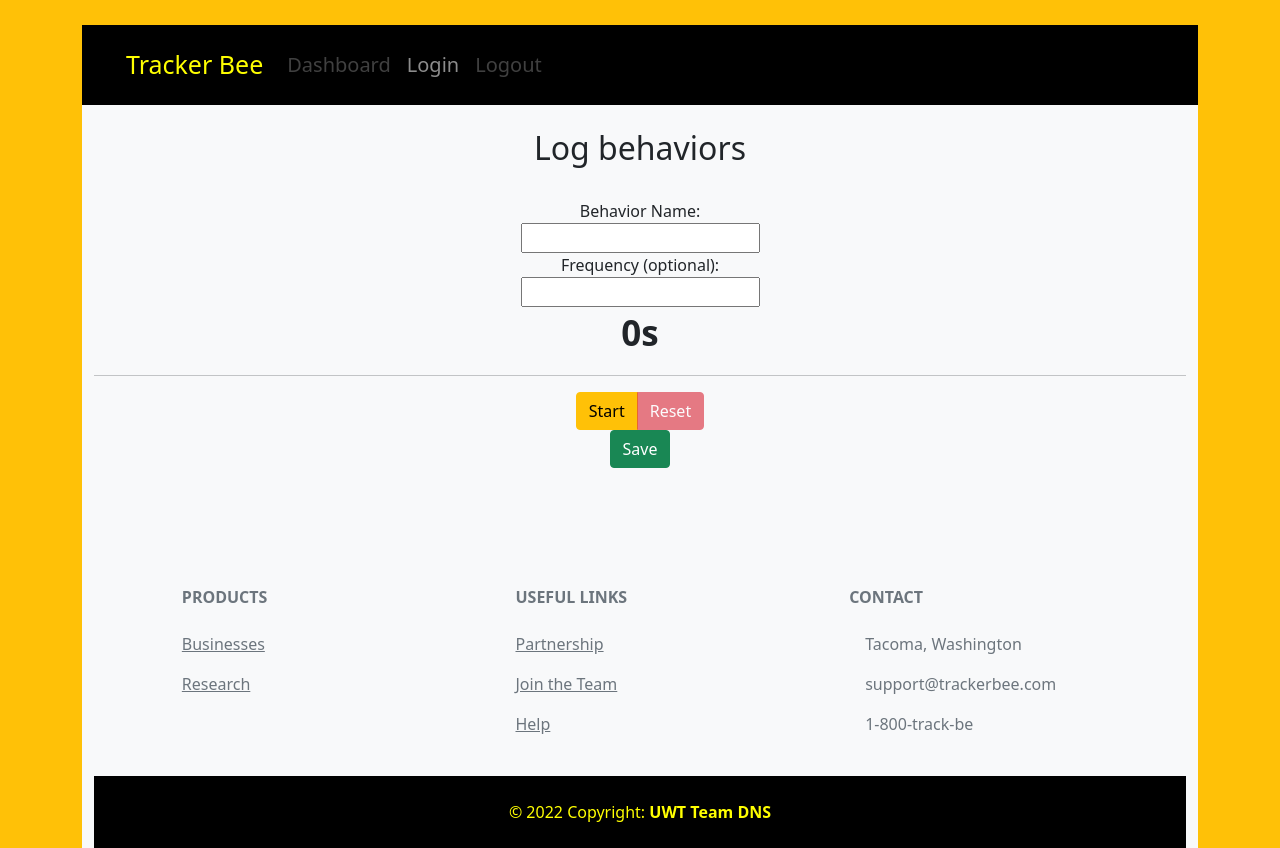
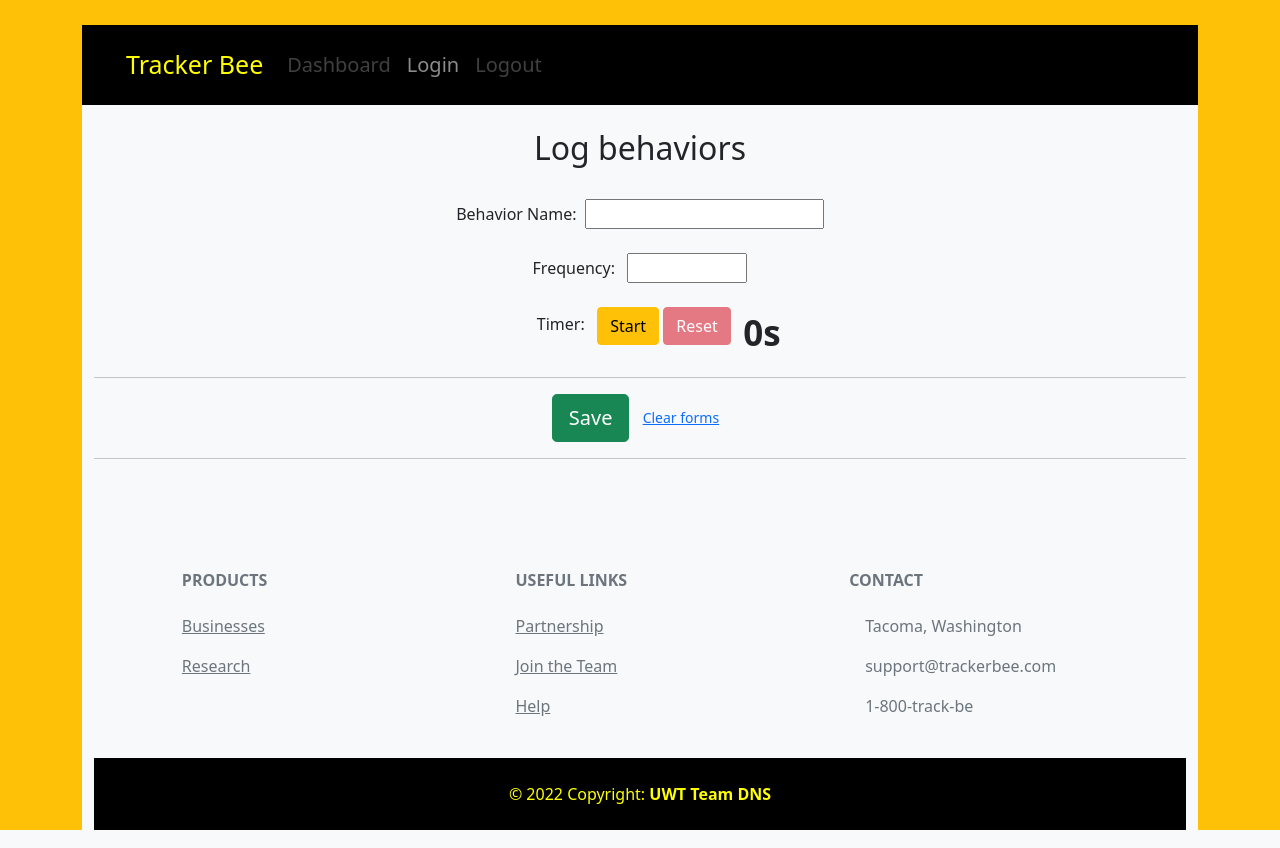
Before and after one commit to LadyLiu/behavior_tracker, a Flask app: template app/templates/person/duration.html in a window 1280 px wide. Run offline with Flask 2, Linux system fonts and the light colour scheme; the template is opened without the code that fills it, so the values that code supplies are empty; the visitor is signed in with stand-in values (Sample User, id 1); parts of the project's set-up code (start-up, migrations or seed data) failed here and were passed over.

Commit message:
improved behavior layout

```diff
--- a/app/static/css/styles.css
+++ b/app/static/css/styles.css
@@ -45,3 +45,7 @@ button{
 #frequency_results_display {
     display: none;
 }
+
+input[type=number] {
+    width: 120px;
+}
--- a/app/templates/person/duration.html
+++ b/app/templates/person/duration.html
@@ -2,26 +2,35 @@
 {% set active_page = 'Behavior' %}
 {% block title %} Behavior Selection {% endblock %}
 {% block content %}
-<div class="container align-self-center bg-light"><br>
+<div class="container bg-light"><br>
     <h1 class="header_logo text-center">Log behaviors</h1>
     <br>
     <div class="u-center-text">
         <form method="post" id="behavior_name">
-            <label for="behavior_name">Behavior Name:</label><br>
-            <input type="text"><br>
-            <label for="frequency">Frequency (optional): </label><br>
-            <input type="number"><br>
+            <div class="container">
+                <label for="behavior_name">Behavior Name:&nbsp;</label>
+                <input type="text"><br>
+            </div><br>
+            <div class="container freq">
+                <label for="frequency">Frequency:&nbsp;&nbsp;</label>
+                <input type="number"><br>
+            </div>
+            <br>
         </form>
-        <span class="timer" id="time">0s</span>
+        <div class="btn-group" role="group" aria-label="Basic mixed styles example">
+            <p> Timer:&nbsp;&nbsp;
+                <button id="start" type="button" class="btn btn-warning">Start</button>
+                <button id="reset" type="button" class="btn btn-danger">Reset</button>
+                &nbsp;&nbsp;
+                <span class="timer position-absolute bottom-25" id="time">0s</span>
+            </p>
+        </div><br><hr>
+        <!-- <div class="btn-group" role="group" aria-label="Basic mixed styles example"> -->
+            <button id="save" type="button" class="btn btn-success btn-lg">Save</button>
+            <button class="text-center btn btn-muted btn-sm"><a href="{{ url_for('duration') }}">Clear
+                    forms</a></button>
+        <!-- </div> -->
         <hr>
-        <div class="btn-group" role="group" aria-label="Basic mixed styles example">
-            <button id="start" type="button" class="btn btn-warning">Start</button>
-            <button id="reset" type="button" class="btn btn-danger">Reset</button>
-        </div><br>
-        <div>
-            <button id="save" type="button" class="btn btn-success">Save</button>
-        </div>
-        <br>
         <div id="frequency_results_display">
             <strong>Frequency results of <span id="frequency_results"></span> saved</strong>
         </div>
@@ -69,9 +78,11 @@
         }
 
         function save() {
-            const server_data = [{ "behavior_name": behavior_name.value,
-                                   "frequency": frequency.value,
-                                   "timer": count }];
+            const server_data = [{
+                "behavior_name": behavior_name.value,
+                "frequency": frequency.value,
+                "timer": count
+            }];
             $.ajax({
                 type: "POST",
                 url: "/duration_timer",
--- a/app/templates/person/person.html
+++ b/app/templates/person/person.html
@@ -43,7 +43,7 @@
     </div>
     <hr>
   </form>
-  <h4 class="bottom text-center"><a class="bottom" href="{{ url_for('duration') }}">Log Behavior</a></h4><br>
+  <h4 class="bottom text-center"><a class="bottom" href="{{ url_for('duration') }}">Log a behavior</a></h4><br>
 
   <table class="table table-striped">
     <thead>
```
Also changed, not shown: app/db/app.db.
